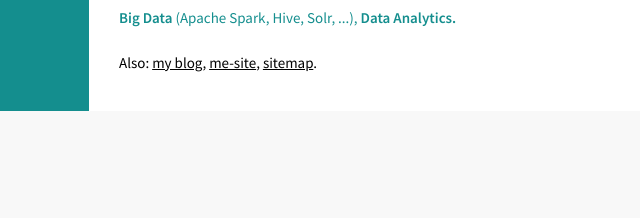
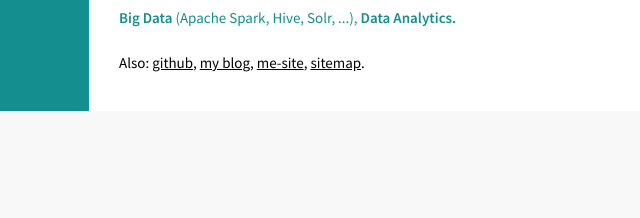
Before and after one commit to duyet-website/duyet.net, a plain HTML site: page index.html in a window 1280 px wide. Shown: the part 448-666 px from the top of the page, 437-1077 px from the left. Drawn offline with Linux system fonts and the light colour scheme.

Commit message:
Add github

```diff
--- a/index.html
+++ b/index.html
@@ -106,7 +106,7 @@
 
                             </p>
 
-                            <p>Also: <a href="https://blog.duyetdev.com">my blog</a>, <a href="https://me.duyet.net">me-site</a>, <a href="https://sitemap.duyet.net">sitemap</a>.</p>
+                            <p>Also: <a href="https://github.com/duyetdev">github</a>, <a href="https://blog.duyetdev.com">my blog</a>, <a href="https://me.duyet.net">me-site</a>, <a href="https://sitemap.duyet.net">sitemap</a>.</p>
                         </div>
                     </div>
                 </div>
```
